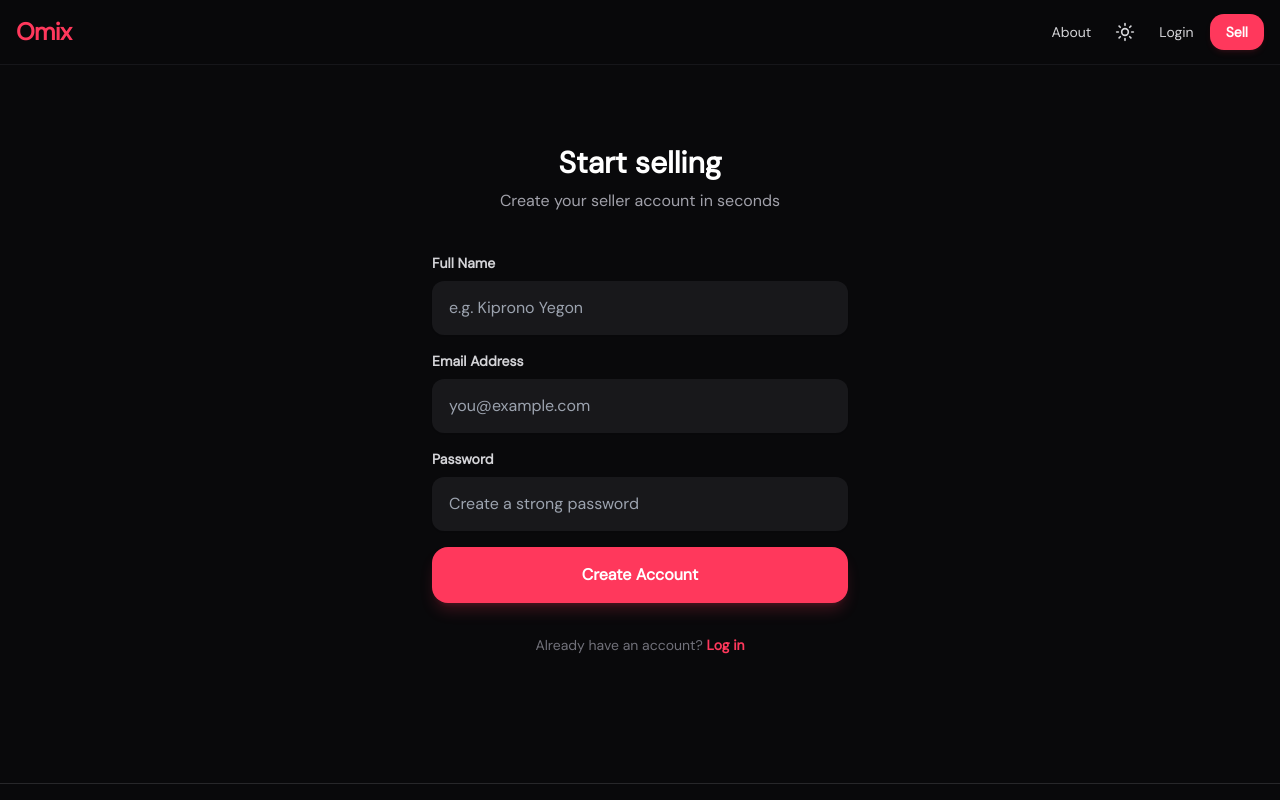
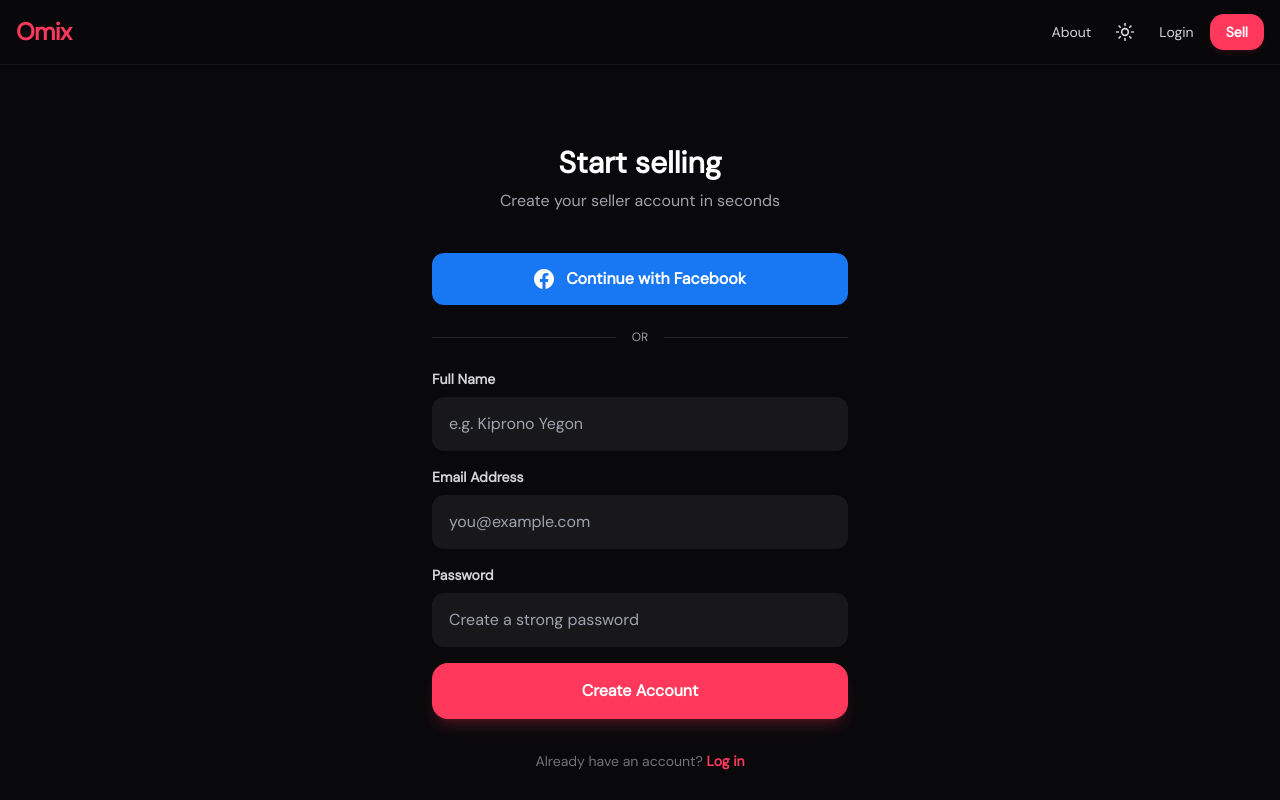
Before and after one commit to oliver4441/stor1, a React (Vite) app: page /signup in a window 1280 px wide. Shown: the top 800 px of the page. Built offline with nearby package versions, Linux system fonts and the light colour scheme.

Commit message:
feat: add Facebook OAuth login
- Facebook login button on Login and Signup pages
- Uses supabase.auth.signInWithOAuth({ provider: 'facebook' })
- Redirects to Facebook, then back to app
- Session handled automatically by Supabase auth state listener

```diff
--- a/src/pages/Login.jsx
+++ b/src/pages/Login.jsx
@@ -1,6 +1,7 @@
 import { useState } from 'react';
 import { useNavigate, Link } from 'react-router-dom';
 import { signIn } from '../utils/api';
+import { supabase } from '../utils/supabase';
 
 function Login() {
   const navigate = useNavigate();
@@ -26,6 +27,19 @@ function Login() {
     }
   };
 
+  const handleFacebookLogin = async () => {
+    setLoading(true);
+    setError('');
+    const { error } = await supabase.auth.signInWithOAuth({
+      provider: 'facebook',
+      options: { redirectTo: window.location.origin }
+    });
+    if (error) {
+      setError(error.message);
+      setLoading(false);
+    }
+  };
+
   return (
     <div className="max-w-md mx-auto px-4 py-20 w-full" data-name="login-page">
       <div className="text-center mb-10">
@@ -38,6 +52,26 @@ function Login() {
           {error}
         </div>
       )}
+
+      {/* Social Login */}
+      <button
+        type="button"
+        onClick={handleFacebookLogin}
+        disabled={loading}
+        className="w-full bg-[#1877F2] text-white font-bold py-3.5 rounded-xl hover:bg-[#166FE5] transition-all flex items-center justify-center gap-3 mb-6 disabled:opacity-50"
+      >
+        <svg className="w-5 h-5" fill="currentColor" viewBox="0 0 24 24">
+          <path d="M24 12.073c0-6.627-5.373-12-12-12s-12 5.373-12 12c0 5.99 4.388 10.954 10.125 11.854v-8.385H7.078v-3.47h3.047V9.43c0-3.007 1.792-4.669 4.533-4.669 1.312 0 2.686.235 2.686.235v2.953H15.83c-1.491 0-1.956.925-1.956 1.874v2.25h3.328l-.532 3.47h-2.796v8.385C19.612 23.027 24 18.062 24 12.073z"/>
+        </svg>
+        Continue with Facebook
+      </button>
+
+      {/* Divider */}
+      <div className="flex items-center gap-4 mb-6">
+        <div className="flex-1 h-px bg-zinc-200 dark:bg-zinc-800"></div>
+        <span className="text-xs text-zinc-400 font-medium uppercase">or</span>
+        <div className="flex-1 h-px bg-zinc-200 dark:bg-zinc-800"></div>
+      </div>
 
       <form onSubmit={handleLogin} className="space-y-4">
         <div>
--- a/src/pages/Signup.jsx
+++ b/src/pages/Signup.jsx
@@ -1,6 +1,7 @@
 import { useState } from 'react';
 import { useNavigate, Link } from 'react-router-dom';
 import { signUp } from '../utils/api';
+import { supabase } from '../utils/supabase';
 
 function Signup() {
   const navigate = useNavigate();
@@ -29,6 +30,19 @@ function Signup() {
     }
   };
 
+  const handleFacebookLogin = async () => {
+    setLoading(true);
+    setError('');
+    const { error } = await supabase.auth.signInWithOAuth({
+      provider: 'facebook',
+      options: { redirectTo: window.location.origin }
+    });
+    if (error) {
+      setError(error.message);
+      setLoading(false);
+    }
+  };
+
   if (success) {
     return (
       <div className="max-w-md mx-auto px-4 py-20 text-center">
@@ -53,6 +67,26 @@ function Signup() {
         </div>
       )}
 
+      {/* Social Login */}
+      <button
+        type="button"
+        onClick={handleFacebookLogin}
+        disabled={loading}
+        className="w-full bg-[#1877F2] text-white font-bold py-3.5 rounded-xl hover:bg-[#166FE5] transition-all flex items-center justify-center gap-3 mb-6 disabled:opacity-50"
+      >
+        <svg className="w-5 h-5" fill="currentColor" viewBox="0 0 24 24">
+          <path d="M24 12.073c0-6.627-5.373-12-12-12s-12 5.373-12 12c0 5.99 4.388 10.954 10.125 11.854v-8.385H7.078v-3.47h3.047V9.43c0-3.007 1.792-4.669 4.533-4.669 1.312 0 2.686.235 2.686.235v2.953H15.83c-1.491 0-1.956.925-1.956 1.874v2.25h3.328l-.532 3.47h-2.796v8.385C19.612 23.027 24 18.062 24 12.073z"/>
+        </svg>
+        Continue with Facebook
+      </button>
+
+      {/* Divider */}
+      <div className="flex items-center gap-4 mb-6">
+        <div className="flex-1 h-px bg-zinc-200 dark:bg-zinc-800"></div>
+        <span className="text-xs text-zinc-400 font-medium uppercase">or</span>
+        <div className="flex-1 h-px bg-zinc-200 dark:bg-zinc-800"></div>
+      </div>
+
       <form onSubmit={handleSignup} className="space-y-4">
         <div>
           <label className="block text-sm font-bold mb-2 text-zinc-700 dark:text-zinc-300">Full Name</label>
@@ -60,7 +94,7 @@ function Signup() {
         </div>
         <div>
           <label className="block text-sm font-bold mb-2 text-zinc-700 dark:text-zinc-300">Email Address</label>
-          <input required name="email" type="email" placeholder="you@example.com" className="w-full px-4 py-3.5 rounded-xl bg-zinc-100 dark:bg-zinc-900 border border-transparent focus:border-[#ff385c] focus:bg-white dark:focus:bg-zinc-950 focus:Outline-none text-zinc-900 dark:text-white transition-all shadow-sm" />
+          <input required name="email" type="email" placeholder="you@example.com" className="w-full px-4 py-3.5 rounded-xl bg-zinc-100 dark:bg-zinc-900 border border-transparent focus:border-[#ff385c] focus:bg-white dark:focus:bg-zinc-950 focus:outline-none text-zinc-900 dark:text-white transition-all shadow-sm" />
         </div>
         <div>
           <label className="block text-sm font-bold mb-2 text-zinc-700 dark:text-zinc-300">Password</label>
```
